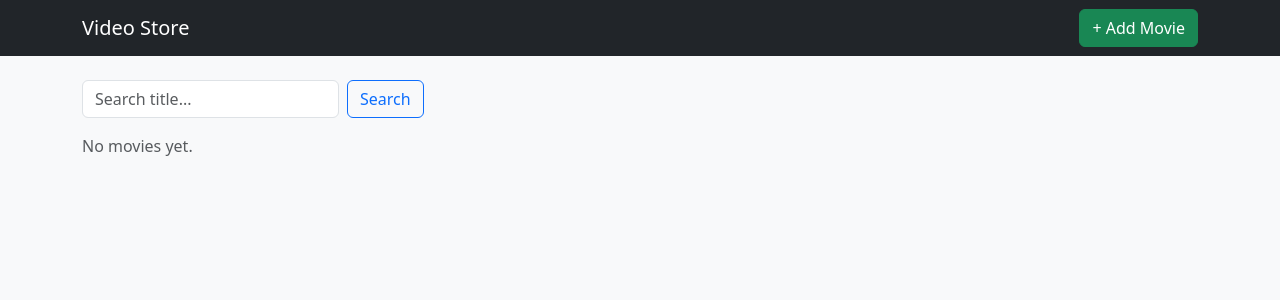
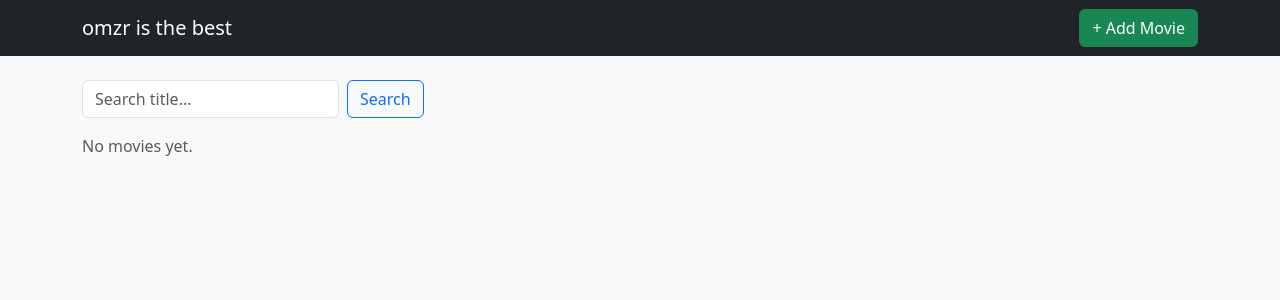
Before and after one commit to titiasaikali/videostore, a Django app: page / in a window 1280 px wide. Shown: the top 300 px of the page. Run offline with Django 5.2, Linux system fonts and the light colour scheme; data that the repository does not hold is empty.

Commit message:
Update base.html

```diff
--- a/movies/templates/movies/base.html
+++ b/movies/templates/movies/base.html
@@ -9,7 +9,7 @@
 <body class="bg-light">
 <nav class="navbar navbar-dark bg-dark mb-4">
   <div class="container">
-    <a class="navbar-brand" href="{% url 'movies:movie_list' %}">Video Store</a>
+    <a class="navbar-brand" href="{% url 'movies:movie_list' %}">omzr is the best</a>
     <a class="btn btn-success" href="{% url 'movies:movie_create' %}">+ Add Movie</a>
   </div>
 </nav>
```
